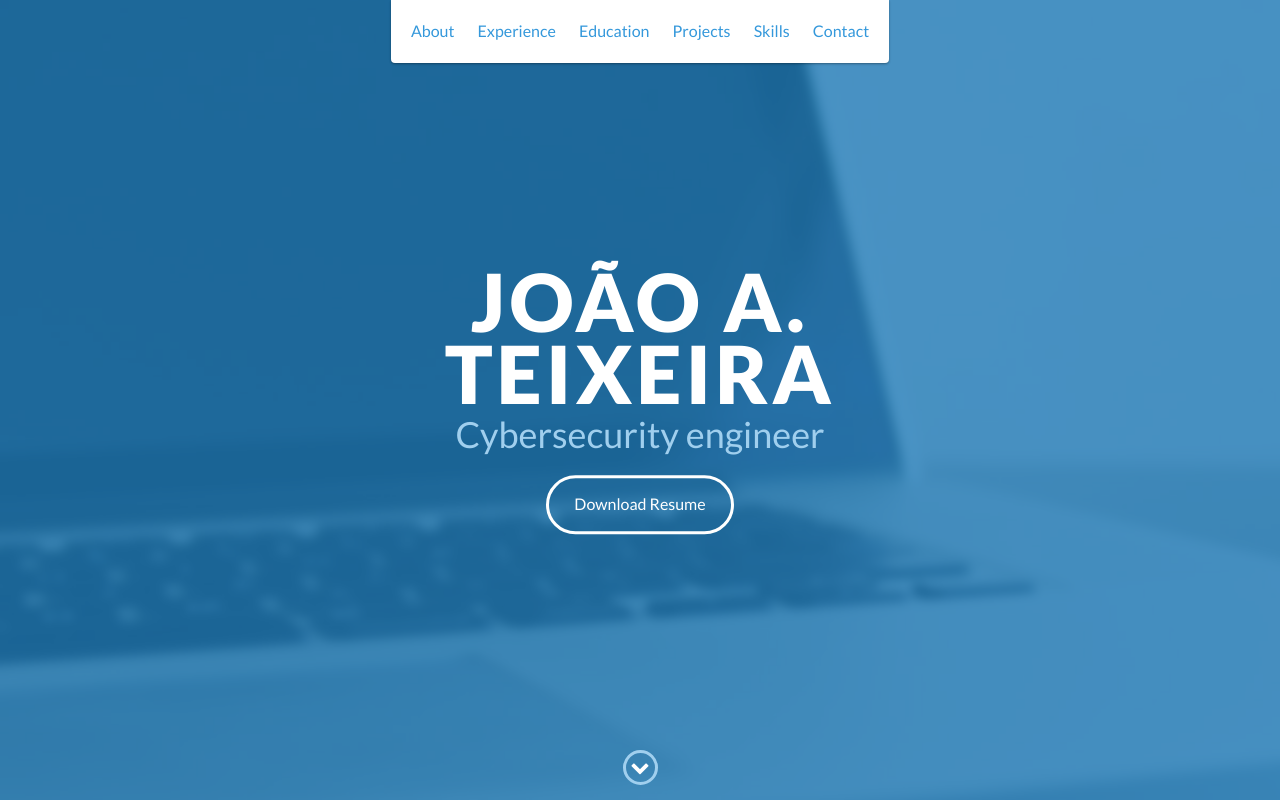
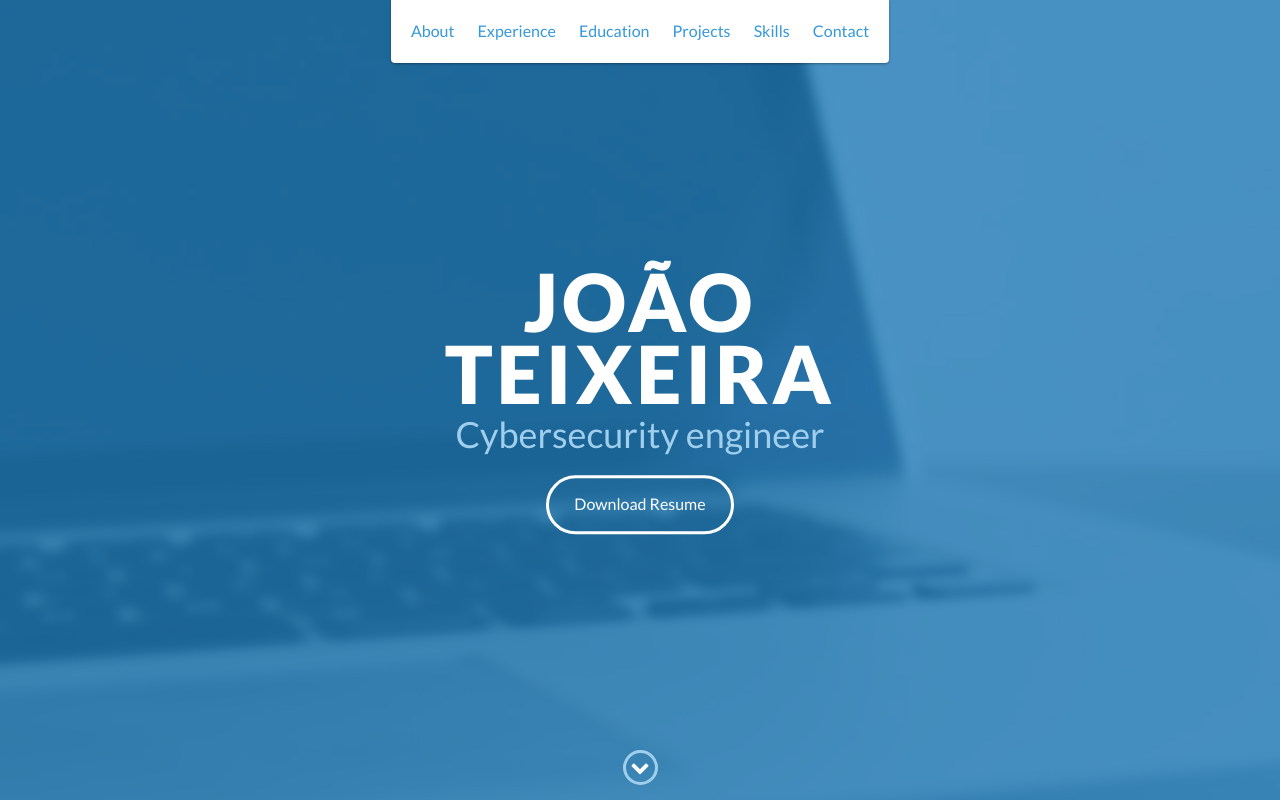
Before and after one commit to joaoteixeira96/joaoteixeira96.github.io, a website: page index.html in a window 1280 px wide. Shown: the top 800 px of the page. Drawn offline with nearby package versions, Linux system fonts and the light colour scheme.

Commit message:
Update index.html

```diff
--- a/index.html
+++ b/index.html
@@ -48,7 +48,7 @@
 
     <div id="lead">
         <div id="lead-content">
-            <h1>João A. Teixeira</h1>
+            <h1>João Teixeira</h1>
             <h2>Cybersecurity engineer</h2>
             <a href="#" class="btn-rounded-white">Download Resume</a>
         </div>
```
